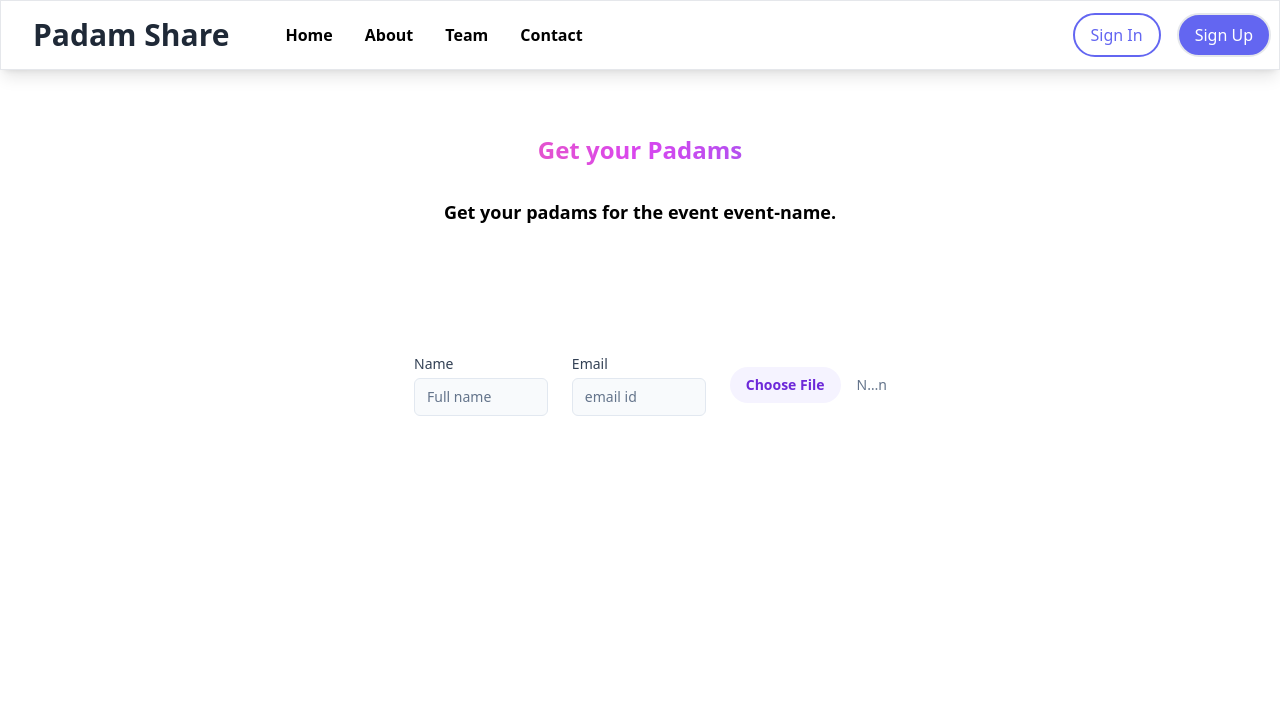
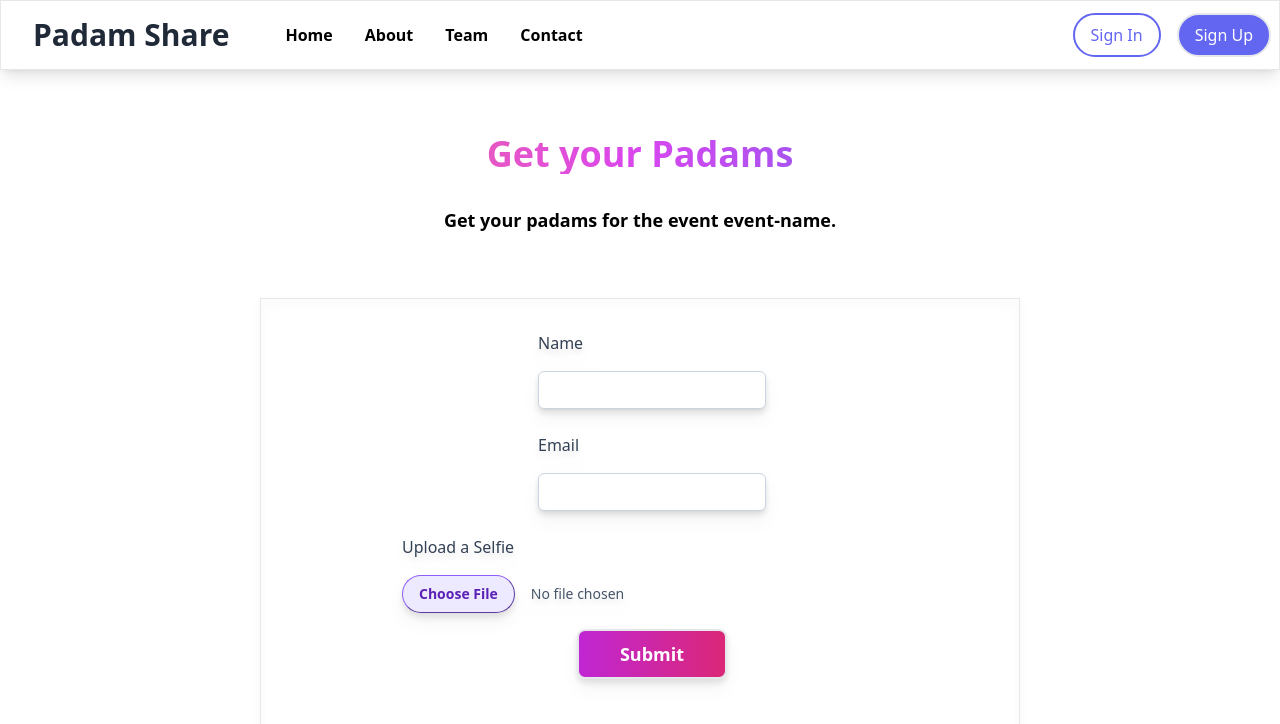
Before and after one commit to ARK-ASWINRAJ/padam-share, a Next.js app: page /getpic in a window 1280 px wide. Shown: the top 724 px of the page. Built offline with nearby package versions, Linux system fonts and the light colour scheme.

Commit message:
User input form updates

```diff
--- a/components/Form.js
+++ b/components/Form.js
@@ -1,10 +1,20 @@
 import React from "react";
+import { useState } from "react";
 import Image from "next/image";
 
 const Form = () => {
+  const [name, setName] = useState("");
+  const [email, setEmail] = useState("");
+  const handleSubmit = (event) => {
+    event.preventDefault();
+    alert(`Thank you ${name} for using PadamShare`);
+  };
   return (
-    <div className="items-center my-32 mx-auto max-w-[500px] ">
-      <form className="flex items-center space-x-6">
+    <div className="items-center my-16 mx-auto border drop-shadow-lg p-8 ">
+      <form
+        className="flex flex-col  items-center space-x-6"
+        onSubmit={handleSubmit}
+      >
         <div className="shrink-0 ">
           {/* <Image
             className="h-16 w-16 object-cover rounded-full"
@@ -15,13 +25,13 @@ const Form = () => {
           /> */}
         </div>
         <label className="block">
-          <span className="block text-sm font-medium text-slate-700">Name</span>
+          <span className="block text font-medium text-slate-700">Name</span>
 
           <input
             type="text"
-            value="Full name"
-            disabled
-            className="mt-1 block w-full px-3 py-2 bg-white border border-slate-300 rounded-md text-sm shadow-sm placeholder-slate-400
+            value={name}
+            onChange={(e) => setName(e.target.value)}
+            className="mt-4 block w-full px-3 py-2 w-[500px] bg-white border border-slate-300 rounded-md text-sm shadow-sm placeholder-slate-400
       focus:outline-none focus:border-sky-500 focus:ring-1 focus:ring-sky-500
       disabled:bg-slate-50 disabled:text-slate-500 disabled:border-slate-200 disabled:shadow-none
       invalid:border-pink-500 invalid:text-pink-600
@@ -29,16 +39,14 @@ const Form = () => {
     "
           />
         </label>
-        <label className="block">
-          <span className="block text-sm font-medium text-slate-700">
-            Email
-          </span>
+        <label className="block mt-6">
+          <span className="block text font-medium text-slate-700">Email</span>
 
           <input
             type="email"
-            value="email id"
-            disabled
-            className="mt-1 block w-full px-3 py-2 bg-white border border-slate-300 rounded-md text-sm shadow-sm placeholder-slate-400
+            value={email}
+            onChange={(e) => setEmail(e.target.value)}
+            className="mt-4 block w-full px-3 py-2 w-[500px] bg-white border border-slate-300 rounded-md text-sm shadow-sm placeholder-slate-400
       focus:outline-none focus:border-sky-500 focus:ring-1 focus:ring-sky-500
       disabled:bg-slate-50 disabled:text-slate-500 disabled:border-slate-200 disabled:shadow-none
       invalid:border-pink-500 invalid:text-pink-600
@@ -47,19 +55,26 @@ const Form = () => {
           />
         </label>
 
-        <label className="block">
-          <span className="sr-only">Choose profile photo</span>
+        <label className="block mt-6">
+          <span className="block text font-medium text-slate-700">
+            {"Upload a Selfie"}
+          </span>
           <input
             type="file"
-            className="block w-full text-sm text-slate-500
+            className="mt-4 block w-[500px] text-sm text-slate-600
       file:mr-4 file:py-2 file:px-4
-      file:rounded-full file:border-0
+      file:rounded-full file:border file:border-violet-500
       file:text-sm file:font-semibold
-      file:bg-violet-50 file:text-violet-700
-      hover:file:bg-violet-100
+      file:bg-violet-100 file:text-violet-800
+      hover:file:bg-violet-200
     "
           />
         </label>
+        <input
+          type="submit"
+          value={"Submit"}
+          className=" text-lg border-2 rounded-lg  text-white bg-gradient-to-r from-fuchsia-600 to-pink-600 px-4 py-2 my-4 hover:shadow-lg w-[150px] h-[50px] font-semibold"
+        />
       </form>
     </div>
   );
--- a/pages/getpic.js
+++ b/pages/getpic.js
@@ -11,14 +11,16 @@ export default function Home() {
       </Head>
       <Navbar />
       <div className="items-center text-center">
-        <h1 className="text-2xl text-transparent bg-clip-text mx-auto max-w-[650px] bg-gradient-to-r from-rose-400 via-fuchsia-500 to-indigo-500 md:mt-16 mt-8 font-bold ">
+        <h1 className="text-4xl text-transparent bg-clip-text mx-auto max-w-[750px] bg-gradient-to-r from-rose-400 via-fuchsia-500 to-indigo-500 md:mt-16 mt-8 font-bold ">
           Get your Padams
         </h1>
         <p className="text-lg mx-auto max-w-[400px] mt-8 font-semibold ">
           Get your padams for the event event-name.
         </p>
       </div>
-      <Form />
+      <div className="max-w-[760px] items center mx-auto">
+        <Form />
+      </div>
     </>
   );
 }
--- a/pages/index.js
+++ b/pages/index.js
@@ -1,6 +1,7 @@
 import Head from "next/head";
 import Image from "next/image";
 import Navbar from "../components/Navbar";
+import Link from "next/link";
 
 export default function Home() {
   return (
@@ -18,10 +19,12 @@ export default function Home() {
         </p>
       </div>
       <div className="mt-16 ">
-        <div className="flex max-w-[500px] mx-auto w-full justify-between ">
-          <button className=" text-xl border-2 rounded  text-white bg-gradient-to-r from-fuchsia-600 to-pink-600 px-4 py-2 mb-4 hover:shadow-lg w-[200px] h-[80px] font-semibold">
-            {"Get Pics"}
-          </button>
+        <div className="flex flex-col max-w-[500px] mx-auto w-full justify-around md:flex-row items-center">
+          <Link href="/getpic">
+            <button className=" text-xl border-2 rounded  text-white bg-gradient-to-r from-fuchsia-600 to-pink-600 px-4 py-2 mb-4 hover:shadow-lg w-[200px] h-[80px] font-semibold">
+              {"Get Pics"}
+            </button>
+          </Link>
           <button className=" text-xl border-2 rounded  text-white bg-gradient-to-r from-fuchsia-600 to-pink-600 px-4 py-2 mb-4 hover:shadow-lg w-[200px] h-[80px] font-semibold">
             {"Upload Pics"}
           </button>
```
